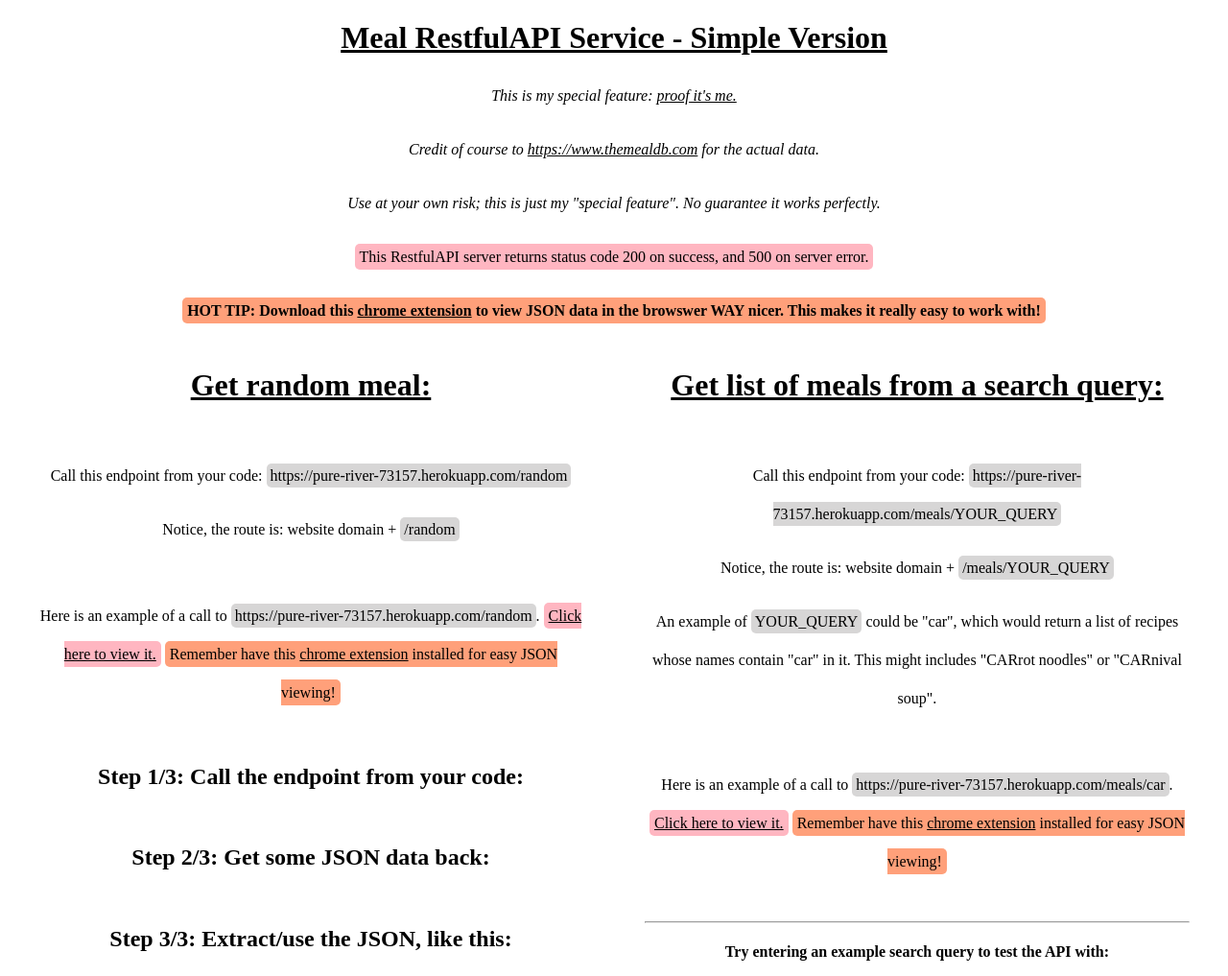
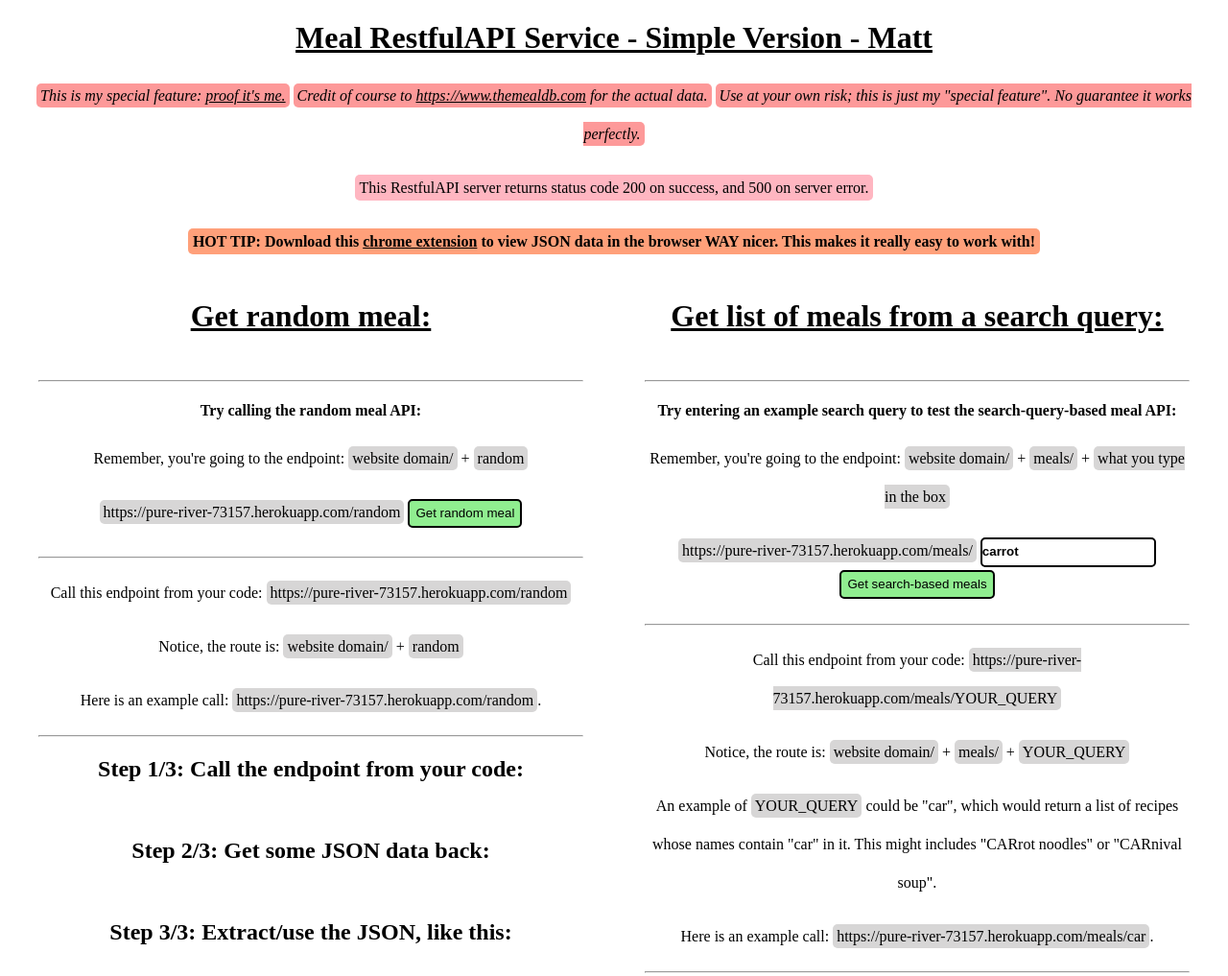
Before and after one commit to mattrltrent/csc_130_proj2_backend, a website: page views/dashboard.html in a window 1280 px wide. Shown: the top 1017 px of the page at 96% size. Drawn offline with Linux system fonts and the light colour scheme.

Commit message:
added some highlighting and another input

```diff
--- a/views/dashboard.html
+++ b/views/dashboard.html
@@ -58,6 +58,13 @@ p {
   border-radius: 5px;
 }
 
+.lil {
+  background-color: #fd9999;
+  display: inline;
+  padding: 4px;
+  border-radius: 5px;
+}
+
 .column {
   padding: 0 2.5% 0 2.5%;
   float: left;
@@ -86,34 +93,45 @@ button {
     border-radius: 5px;
     border: 2px solid black;
     background-color: lightgreen;
+
 }
 
     </style>
     <script>
-        function onClick() {
+        function searchable() {
             let val = document.getElementById("tf").value;
             window.open("https://pure-river-73157.herokuapp.com/meals/" + val);
+        }
+        function random() {
+            window.open("https://pure-river-73157.herokuapp.com/random");
         }
     </script>
 </head>
 <body>
-    <h1>Meal RestfulAPI Service - Simple Version</h1>
-    <i><p>This is my special feature: <a target="_blank" href="https://matthewtrent.me">proof it's me.</a></p></i>
-    <i>    <p>Credit of course to <a target="_blank" href="https://www.themealdb.com/">https://www.themealdb.com</a> for the actual data.</p></i>
-    <i><p>Use at your own risk; this is just my "special feature". No guarantee it works perfectly.</p></i>
+    <h1>Meal RestfulAPI Service - Simple Version - Matt</h1>
+    <i><p class="lil">This is my special feature: <a target="_blank" href="https://matthewtrent.me">proof it's me.</a></p></i>
+    <i>    <p class="lil">Credit of course to <a target="_blank" href="https://www.themealdb.com/">https://www.themealdb.com</a> for the actual data.</p></i>
+    <i><p class="lil">Use at your own risk; this is just my "special feature". No guarantee it works perfectly.</p></i>
     <p><span class="highlight">This RestfulAPI server returns status code 200 on success, and 500 on server error.</span></p>
-    <b class="tip">HOT TIP: Download this <a target="_blank" href="https://chrome.google.com/webstore/detail/json-formatter/bcjindcccaagfpapjjmafapmmgkkhgoa?hl=en">chrome extension</a> to view JSON data in the browswer WAY nicer. This makes it really easy to work with!</b>
+    <b class="tip">HOT TIP: Download this <a target="_blank" href="https://chrome.google.com/webstore/detail/json-formatter/bcjindcccaagfpapjjmafapmmgkkhgoa?hl=en">chrome extension</a> to view JSON data in the browser WAY nicer. This makes it really easy to work with!</b>
     <br>
     <br>
     <div class="row">
         <div class="column">
             <h1>Get random meal:</h1>
             <br>
+            <hr>
+            <h4>Try calling the random meal API:</h4>
+            <p>Remember, you're going to the endpoint: <span class="code">website domain/</span> + <span class="code">random</span></p>
+            <p class="block code">https://pure-river-73157.herokuapp.com/random</p>
+            <button onclick="random()">Get random meal</button>
+            <br>
+            <br>
+            <hr>
             <p>Call this endpoint from your code: <span class="code">https://pure-river-73157.herokuapp.com/random</span></p>
-            <p>Notice, the route is: website domain + <span class="code">/random</span></p>
-            <br>
-            <p>Here is an example of a call to <span class="code">https://pure-river-73157.herokuapp.com/random</span>. <a href="https://pure-river-73157.herokuapp.com/random"><span class="highlight">Click here to view it.</span></a> <span class="tip">Remember have this <a target="_blank" href="https://chrome.google.com/webstore/detail/json-formatter/bcjindcccaagfpapjjmafapmmgkkhgoa?hl=en">chrome extension</a> installed for easy JSON viewing!</span></p>
-            <br>
+            <p>Notice, the route is: <span class="code">website domain/</span> + <span class="code">random</span></p>
+            <p>Here is an example call: <span class="code">https://pure-river-73157.herokuapp.com/random</span>.</p>
+            <hr>
             <h2>Step 1/3: Call the endpoint from your code:</h2>
             <script src="https://gist.github.com/mattrltrent/29063990f507647e829358d6807ef9e1.js"></script>            <br>
             <h2>Step 2/3: Get some JSON data back:</h2>
@@ -123,23 +141,20 @@ button {
         <div class="column">
             <h1>Get list of meals from a search query:</h1>
             <br>
-            <p>Call this endpoint from your code: <span class="code">https://pure-river-73157.herokuapp.com/meals/YOUR_QUERY</span></p>
-            <p>Notice, the route is: website domain + <span class="code">/meals/YOUR_QUERY</span></p>
-            <p>An example of <span class="code">YOUR_QUERY</span> could be "car", which would return a list of recipes whose names contain "car" in it. This might includes "CARrot noodles" or "CARnival soup".</p>
-            <br>
-            <p>Here is an example of a call to <span class="code">https://pure-river-73157.herokuapp.com/meals/car</span>. <a href="https://pure-river-73157.herokuapp.com/meals/car"><span class="highlight">Click here to view it.</span></a> <span class="tip">Remember have this <a target="_blank" href="https://chrome.google.com/webstore/detail/json-formatter/bcjindcccaagfpapjjmafapmmgkkhgoa?hl=en">chrome extension</a> installed for easy JSON viewing!</span></p>
-            <br>
             <hr>
-            <h4>Try entering an example search query to test the API with:</h4>
+            <h4>Try entering an example search query to test the search-query-based meal API:</h4>
             <p>Remember, you're going to the endpoint: <span class="code">website domain/</span> + <span class="code">meals/</span> + <span class="code">what you type in the box</span></p>
             <p class="block code">https://pure-river-73157.herokuapp.com/meals/</p>
             <input id="tf" value="carrot" type="text">
-            <button onclick="onClick()">Call API</button>
+            <button onclick="searchable()">Get search-based meals</button>
             <br>
             <br>
             <hr>
-            <br>
-            <br>
+            <p>Call this endpoint from your code: <span class="code">https://pure-river-73157.herokuapp.com/meals/YOUR_QUERY</span></p>
+            <p>Notice, the route is: <span class="code">website domain/</span> + <span class="code">meals/</span> + <span class="code">YOUR_QUERY</span></p>
+            <p>An example of <span class="code">YOUR_QUERY</span> could be "car", which would return a list of recipes whose names contain "car" in it. This might includes "CARrot noodles" or "CARnival soup".</p>
+            <p>Here is an example call: <span class="code">https://pure-river-73157.herokuapp.com/meals/car</span>.</p>
+            <hr>
             <h2>Step 1/3: Call the endpoint from your code:</h2>
             <script src="https://gist.github.com/mattrltrent/53c6c370c5399cebb5c60c82077b5281.js"></script>            <br>
             <h2>Step 2/3: Get some JSON data back:</h2>
```
